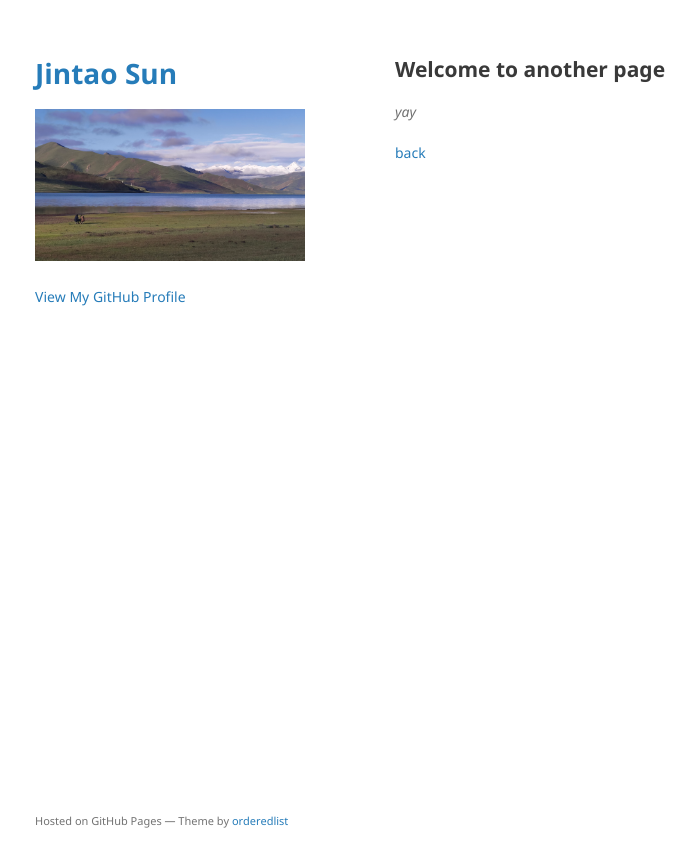
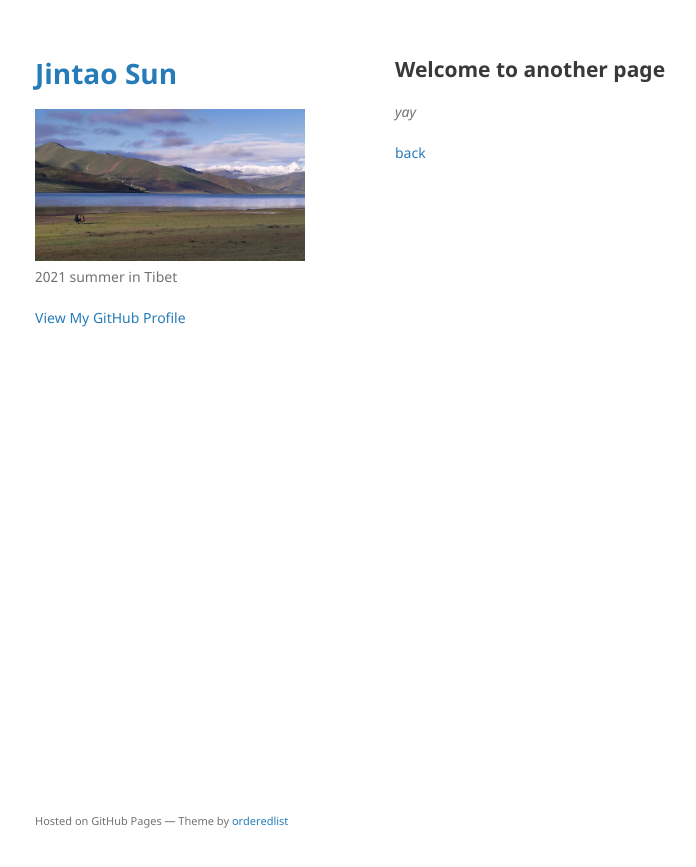
Before and after one commit to jintao-sun/jintao-sun.github.io, a Jekyll site: the page built from another-page.md, in a window 1280 px wide. Shown: the top 867 px of the page, without its empty margins (175-871 px from the left). Built offline with Jekyll 4.4.1, drawn with Linux system fonts in a browser that asks for light colours; the repository's description, which GitHub fills in, is left out; our own code applies the rules of GitHub Pages for plain Markdown files; part of the change alters nothing that is shown.

Commit message:
Update _config.yml

```diff
--- a/_config.yml
+++ b/_config.yml
@@ -1,5 +1,5 @@
 title: Jintao Sun
 logo: /assets/img/Tibet.jpg
-text: 2021 summer in Tibet
+description: 2021 summer in Tibet
 google_analytics:
 theme: jekyll-theme-minimal
```
